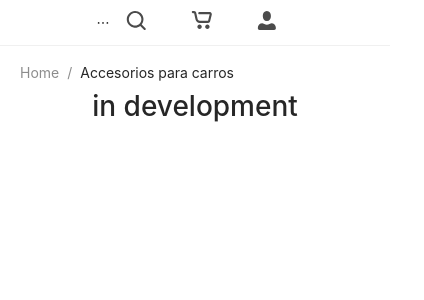
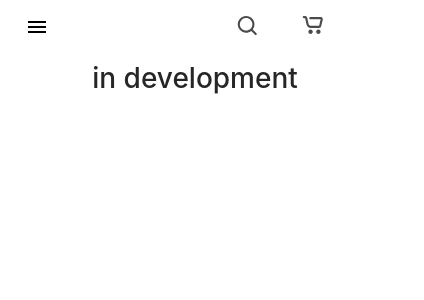
Before and after one commit to jcaviedesc/bmwecom, a React (Create React App) app: page / in a window 390 px wide. Shown: the top 300 px of the page, 424 px wide, since content can reach past the window. Built offline with nearby package versions, Linux system fonts and the light colour scheme.

Commit message:
add responsive products Items

```diff
--- a/src/App.css
+++ b/src/App.css
@@ -7,3 +7,8 @@
   display: flex;
   margin-left: 20px;
 }
+@media only screen and (max-width: 768px) {
+  .breadcrumb {
+    display: none;
+  }
+}
--- /dev/null
+++ b/src/components/layout/FiltersHeaderMobile/index.js
@@ -0,0 +1,14 @@
+import React from 'react'
+import { Button } from 'antd'
+import styles from './styles.module.css'
+
+const FiltersHeaderMobile = () => {
+  return (
+    <div className={styles.filterHeaderM}>
+      <h1>Lifestyle</h1>
+      <Button type="text"><span className={styles.more}>ver Filtros</span></Button>
+    </div>
+  )
+}
+
+export { FiltersHeaderMobile }
--- /dev/null
+++ b/src/components/layout/FiltersHeaderMobile/styles.module.css
@@ -0,0 +1,15 @@
+.filterHeaderM {
+  display: flex;
+  justify-content: space-between;
+  align-items: center;
+  padding: 0 20px;
+  margin-bottom: 10px;
+  border-bottom: 1px solid #DCDCDC;
+}
+
+.filterHeaderM .more {
+  font-weight: bold;
+  font-size: 12px;
+  line-height: 14px;
+  color: var(--black-color);
+}
--- a/src/components/layout/Header/index.js
+++ b/src/components/layout/Header/index.js
@@ -1,8 +1,8 @@
 import React from 'react'
 import Proptypes from 'prop-types'
 import { useHistory } from "react-router-dom";
-import { Tabs } from 'antd';
-import { UserIcon, CartIcon, SearchIcon } from '../../../icons'
+import { Tabs, Button } from 'antd';
+import { UserIcon, CartIcon, SearchIcon, HamburgerMenuIcon } from '../../../icons'
 import { TooltipCart } from '../../organism/TooltipCart'
 import styles from './styles.module.css'
 
@@ -16,13 +16,12 @@ const righcontent = (productCart) => {
   const thereIsProduct = Object.keys(productCart).length > 0
   return (
     <div className={styles.rightTabs}>
-      <div className={styles.icon}>
+      <div className={`${styles.icon} ${styles.responsiveLaptop}`}>
         <UserIcon />
       </div>
       <div className={`${styles.icon} ${styles.carIcon}`}>
-        <CartIcon />
+        <CartIcon  />
         {thereIsProduct && (
-
           <div className={styles.tooltipContent}>
             <TooltipCart
               image={productCart.productImage}
@@ -42,6 +41,7 @@ const TabsLayout = ({ tabs, productCart }) => {
   let history = useHistory();
   return (
     <div>
+      <div className={styles.responsiveLaptop}>
         <Tabs
           defaultActiveKey="/lifestyle"
           onChange={(key) => callback(key, history)}
@@ -55,6 +55,11 @@ const TabsLayout = ({ tabs, productCart }) => {
             })}
         </Tabs>
       </div>
+      <div className={styles.responsiveMobile}>
+        <Button type="text"><HamburgerMenuIcon /></Button>
+        {righcontent(productCart)}
+      </div>
+    </div>
   )
 };
 
--- a/src/components/layout/Header/styles.module.css
+++ b/src/components/layout/Header/styles.module.css
@@ -18,3 +18,22 @@
   margin: 0 45px;
   position: relative;
 }
+
+.responsiveMobile {
+  display: none;
+  padding: 12px;
+}
+
+@media only screen and (max-width: 768px) {
+  .responsiveLaptop {
+    display: none;
+  }
+  .rightTabs {
+    margin-right: 10px;
+  }
+  .responsiveMobile {
+    display: flex;
+    justify-content: space-between;
+    align-items: center;
+  }
+}
--- a/src/components/layout/SideMenu/styles.module.css
+++ b/src/components/layout/SideMenu/styles.module.css
@@ -10,3 +10,8 @@
 .colorsContainer .colorActive{
   border: 1px black solid;
 }
+@media only screen and (max-width: 768px) {
+  .sideMenu {
+    display: none;
+  }
+}
--- a/src/components/molecules/ProductsItem/styles.module.css
+++ b/src/components/molecules/ProductsItem/styles.module.css
@@ -61,3 +61,18 @@
   line-height: 16px;
   color: var(--black-color);
 }
+
+@media only screen and (max-width: 768px) {
+  .productItem {
+    width: 50%;
+    padding: 6px;
+    margin: 0px;
+  }
+  .productItem .productImage{
+    padding: 0px;
+    height: 150px;
+  }
+  .productItem .productImage img{
+    width: 100%;
+  }
+}
--- a/src/components/molecules/SortFiltersLifeStyles/styles.module.css
+++ b/src/components/molecules/SortFiltersLifeStyles/styles.module.css
@@ -24,3 +24,10 @@
   line-height: 14px;
   color: #000000;
 }
+
+@media only screen and (max-width: 768px) {
+  .contentRow{
+    justify-content: flex-end;
+    margin-right: 20px;
+  }
+}
--- a/src/icons/index.js
+++ b/src/icons/index.js
@@ -2,9 +2,11 @@ import { ReactComponent as UserIcon } from './user.svg'
 import { ReactComponent as CartIcon } from './cart.svg'
 import { ReactComponent as SearchIcon } from './search.svg'
 import { ReactComponent as CheckIcon } from './check.svg'
+import { ReactComponent as HamburgerMenuIcon } from './side-menu.svg'
 export {
   UserIcon,
   CartIcon,
   SearchIcon,
-  CheckIcon
+  CheckIcon,
+  HamburgerMenuIcon
 }
--- a/src/pages/Lifestyle/index.js
+++ b/src/pages/Lifestyle/index.js
@@ -1,7 +1,8 @@
 import React from 'react'
 import LifeStyleFiltersContainer from '../../containers/Lifestyles/filters.container'
-import SortFiltersLifeStyles from  '../../containers/Lifestyles/sortFilters.container'
+import SortFiltersLifeStyles from '../../containers/Lifestyles/sortFilters.container'
 import ProductsContainer from '../../containers/Lifestyles/products.container'
+import { FiltersHeaderMobile } from '../../components'
 import styles from './styles.module.css'
 
 const LifeStylePage = () => {
@@ -9,6 +10,7 @@ const LifeStylePage = () => {
     <div className={styles.lifestyle}>
       <LifeStyleFiltersContainer />
       <div className={styles.lifestyleBody}>
+        <FiltersHeaderMobile />
         <SortFiltersLifeStyles />
         <ProductsContainer />
       </div>
--- a/src/pages/Lifestyle/styles.module.css
+++ b/src/pages/Lifestyle/styles.module.css
@@ -1,6 +1,13 @@
-.lifestyle{
-    display: flex;
+.lifestyle {
+  display: flex;
 }
-.lifestyle .lifestyleBody{
-    margin: 20px 36px;
+
+.lifestyle .lifestyleBody {
+  margin: 20px 36px;
 }
+
+@media only screen and (max-width: 768px) {
+  .lifestyleBody {
+    margin: 0px !important;
+  }
+}
```
Also changed, not shown: src/components/index.js (+4 -3 lines), src/icons/side-menu.svg (added). Lines whose indentation alone changed are shown as unchanged.
